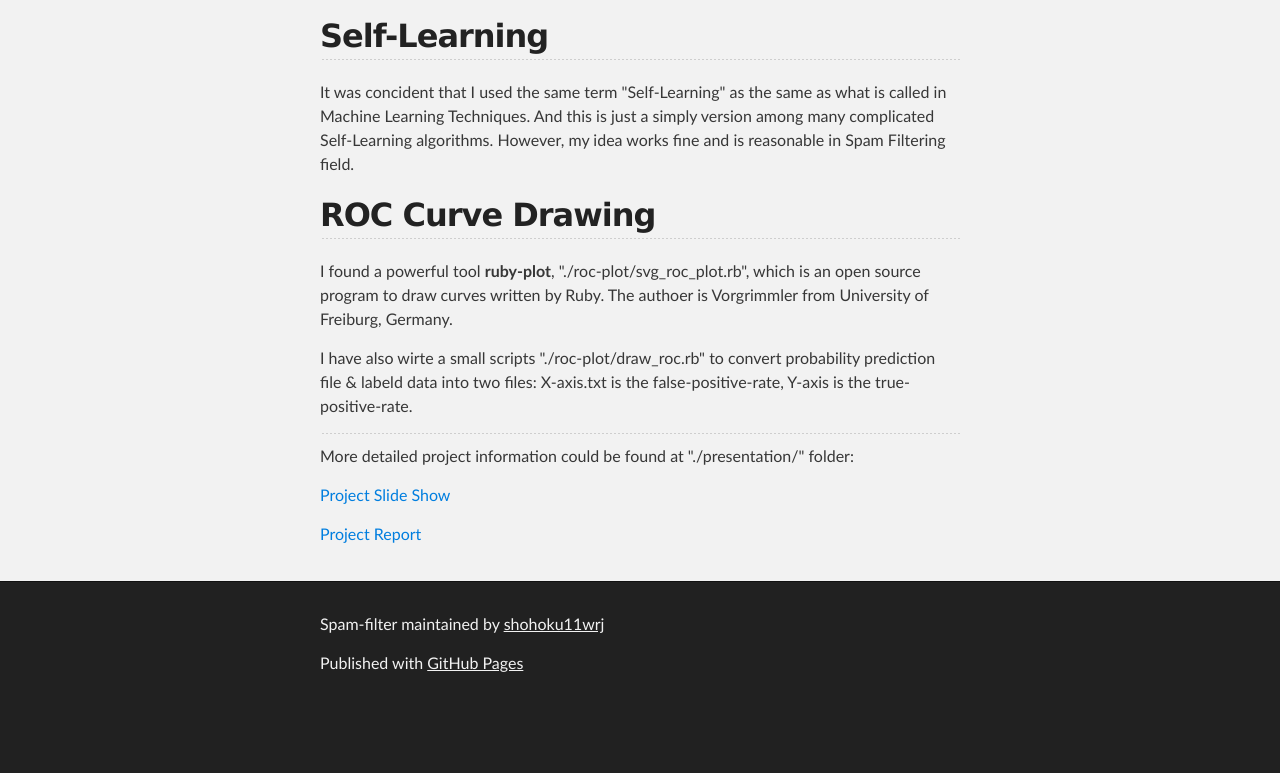
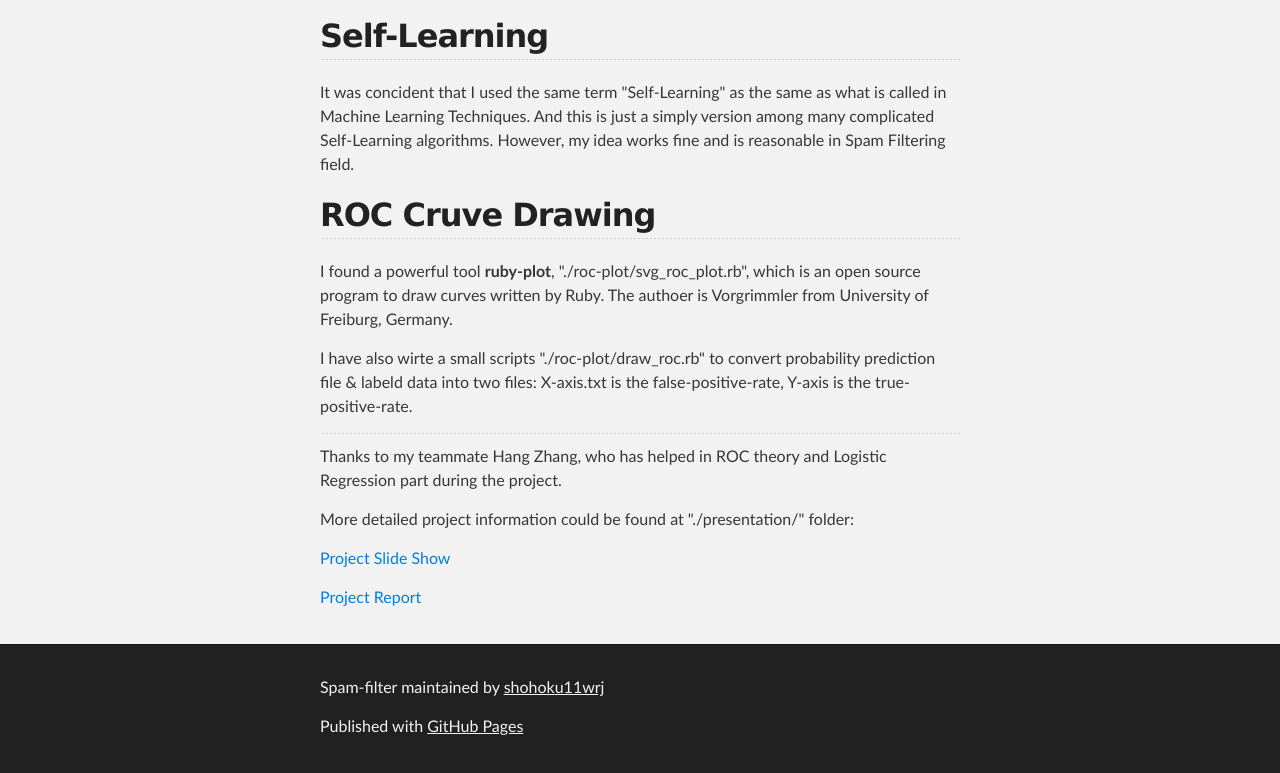
Before and after one commit to shohoku11wrj/Spam-Filter, a plain HTML site: page index.html in a window 1280 px wide. Shown: the part 1069-1842 px from the top of the page. Before the commit the page ends 1779 px from the top, so only its background shows below. Drawn offline with Linux system fonts and the light colour scheme.

```diff
--- a/index.html
+++ b/index.html
@@ -61,17 +61,17 @@ I have improved on it by adding TF-IDF into calculation of weights vector. I hav
 <p>It was concident that I used the same term "Self-Learning" as the same as what is called in Machine Learning Techniques. And this is just a simply version among many complicated Self-Learning algorithms. However, my idea works fine and is reasonable in Spam Filtering field.</p>
 
 <h2>
-<a name="roc-curve-drawing" class="anchor" href="#roc-curve-drawing"><span class="octicon octicon-link"></span></a>ROC Curve Drawing</h2>
+<a name="roc-cruve-drawing" class="anchor" href="#roc-cruve-drawing"><span class="octicon octicon-link"></span></a>ROC Cruve Drawing</h2>
 
 <p>I found a powerful tool <strong>ruby-plot</strong>, "./roc-plot/svg_roc_plot.rb", which is an open source program to draw curves written by Ruby. The authoer is Vorgrimmler from University of Freiburg, Germany.</p>
 
 <p>I have also wirte a small scripts "./roc-plot/draw_roc.rb" to convert <i>probability prediction file &amp; labeld data</i> into two files: X-axis.txt is the false-positive-rate, Y-axis is the true-positive-rate.</p>
 
-<hr>
+<hr><p>Thanks to my teammate Hang Zhang, who has helped in ROC theory and Logistic Regression part during the project.</p>
 
 <p>More detailed project information could be found at "./presentation/" folder:</p>
 
-<p><a href="https://github.com/shohoku11wrj/Spam-Filter/blob/master/presentation/SpamFilter.pptx">Project Slide Show</a></p>
+<p><a href="http://rangerway.com/slides/SpamFilter/">Project Slide Show</a></p>
 
 <p><a href="https://github.com/shohoku11wrj/Spam-Filter/blob/master/presentation/Project_Report.pdf">Project Report</a></p>
       </section>
```
Also changed, not shown: params.json (+1 -1 lines).
